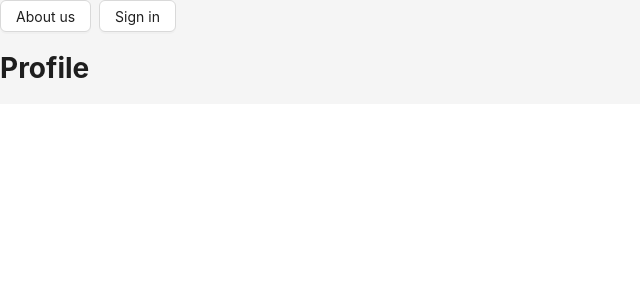
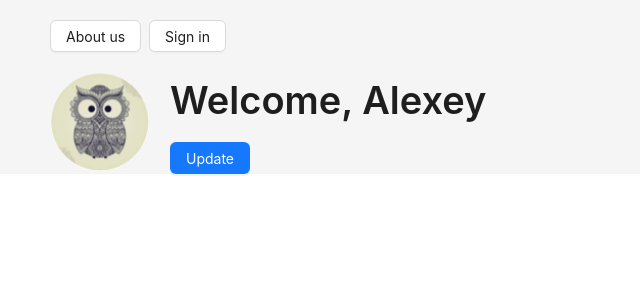
Before and after one commit to alexandergoncharov/frontendTask, a React (Create React App) app: page /profile in a window 1280 px wide. Shown: the top 300 px of the page, without its empty margins (0-640 px from the left). Built offline with nearby package versions, Linux system fonts and the light colour scheme.

Commit message:
Update styles for profile

```diff
--- a/src/App.css
+++ b/src/App.css
@@ -1,3 +1,24 @@
+.navbar {
+  margin: 20px 0px;
+}
+
+.content {
+  padding: 0 50px;
+}
+
 .about-info {
   font-size: x-large;
 }
+
+.profile {
+  display: flex;
+  flex-direction: row;
+}
+
+.welcome {
+  margin-left: 20px;
+}
+
+.welcome-title {
+  margin-top: 5px;
+}
--- a/src/App.tsx
+++ b/src/App.tsx
@@ -14,7 +14,7 @@ function App() {
     <div className="App">
       <UserContextProvider>
         <Layout>
-          <Content>
+          <Content className="content">
             <NavBar />
             <Routes>
               <Route index element={<About />} />
--- a/src/components/NavBar.tsx
+++ b/src/components/NavBar.tsx
@@ -1,8 +1,8 @@
-import { Space, Button } from 'antd';
-import { useContext } from 'react';
-import { useNavigate } from 'react-router-dom';
-import { UserContext } from '../context/UserContext';
-import { removeLoginToken } from '../service/User';
+import { Space, Button } from "antd";
+import { useContext } from "react";
+import { useNavigate } from "react-router-dom";
+import { UserContext } from "../context/UserContext";
+import { removeLoginToken } from "../service/User";
 
 const NavBar = () => {
   let navigate = useNavigate();
@@ -13,12 +13,20 @@ const NavBar = () => {
     navigate("/");
   };
 
-    return <Space size={"small"}>
+  return (
+    <div className="navbar">
+      <Space size={"small"}>
         <Button onClick={() => navigate("/")}>About us</Button>
-        {!userToken && <Button onClick={() => navigate("/login")}>Sign in</Button>}
-        {userToken && <Button onClick={() => navigate("/profile")}>Profile</Button>}
+        {!userToken && (
+          <Button onClick={() => navigate("/login")}>Sign in</Button>
+        )}
+        {userToken && (
+          <Button onClick={() => navigate("/profile")}>Profile</Button>
+        )}
         {userToken && <Button onClick={signOut}>Sign out</Button>}
       </Space>
+    </div>
+  );
 };
 
 export default NavBar;
--- a/src/pages/Profile.tsx
+++ b/src/pages/Profile.tsx
@@ -1,5 +1,19 @@
+import { Avatar, Button, Typography } from "antd";
+import userLogo from "../assets/userLogo.png";
+
+const { Title } = Typography;
+
 const Profile = () => {
-    return <h1>Profile</h1>;
+  const name = "Alexey";
+  return (
+    <div className="profile">
+      <Avatar size={100} src={userLogo} />
+      <div className="welcome">
+        <Title className="welcome-title">Welcome, {name}</Title>
+        <Button type="primary">Update</Button>
+      </div>
+    </div>
+  );
 };
 
 export default Profile;
```
Also changed, not shown: src/assets/userLogo.png (added). Lines whose indentation alone changed are shown as unchanged.
